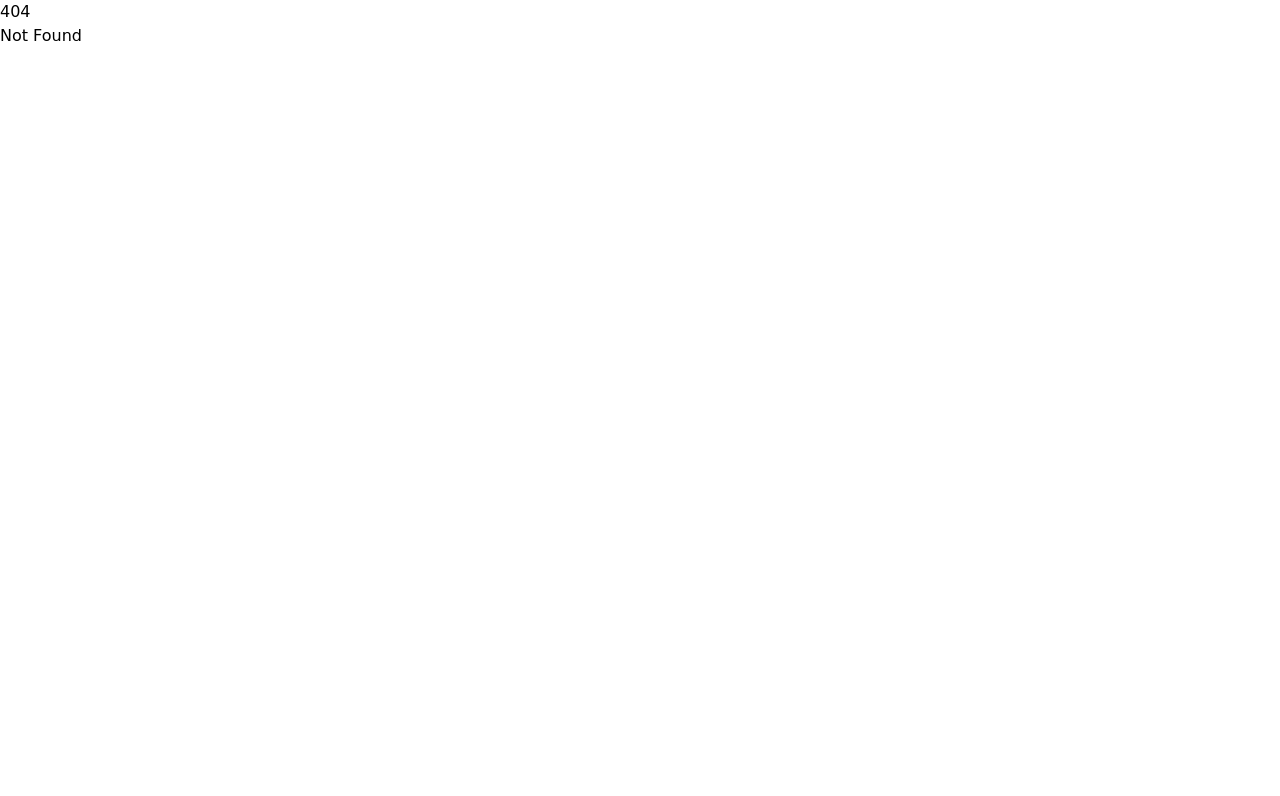
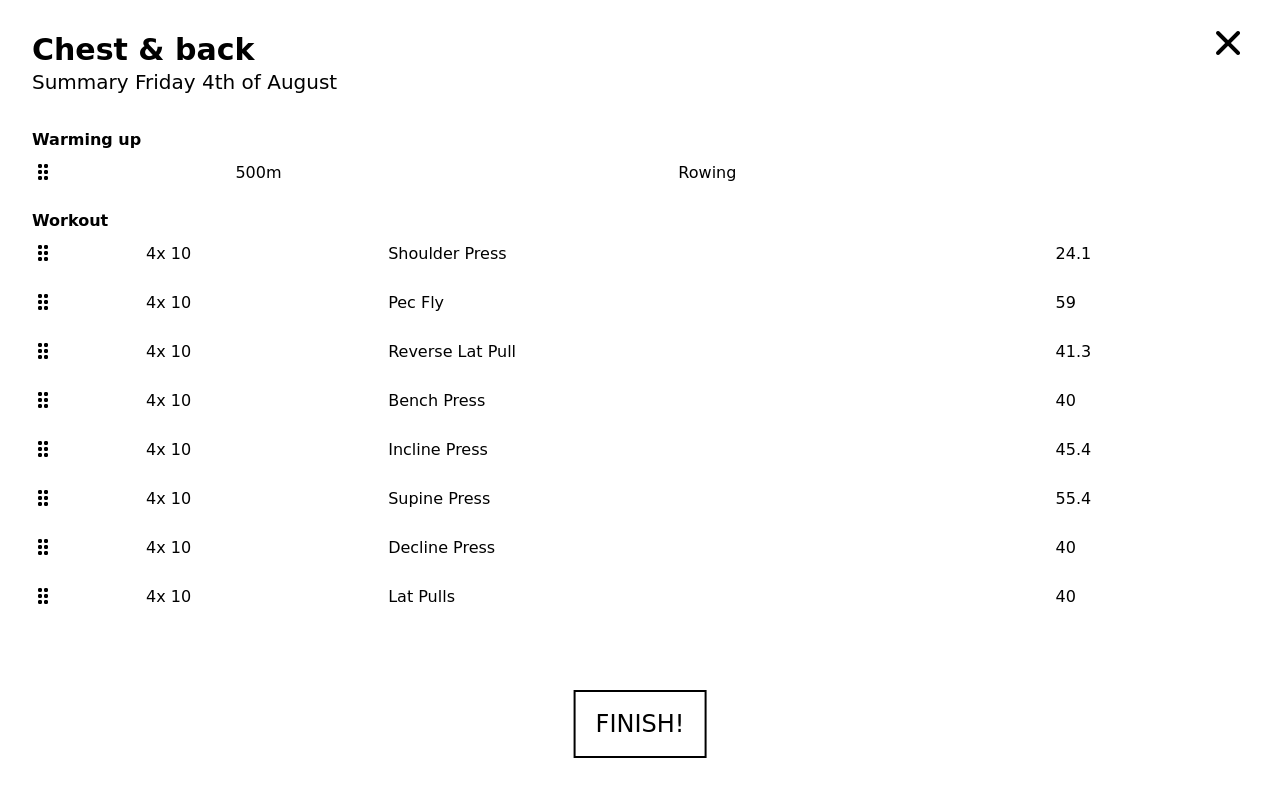
Before and after one commit to yansiegers/sveltekit-workout-app, a SvelteKit app: page /workout-routines/0/finish in a window 1280 px wide. Before the commit this address had no page. Shown: the top 796 px of the page. Built offline with nearby package versions, Linux system fonts and the light colour scheme.

Commit message:
Copy routine page

```diff
--- /dev/null
+++ b/src/routes/workout-routines/0/finish/+page.svelte
@@ -0,0 +1,48 @@
+<script lang="ts">
+	import FloatingButton from '../../../../components/FloatingButton.svelte';
+	import Header from '../../../../components/Header.svelte';
+	import OrderableExercisesList from '../../../../components/OrderableExercisesList.svelte';
+
+	interface WorkoutExercise {
+		type: 'workoutExercise';
+		sets: number;
+		reps: number;
+		name: string;
+		weight: number;
+	}
+	interface WarmingUpExercise {
+		type: 'warmingUpExercise';
+		distance: number;
+		name: string;
+	}
+
+	let workoutRoutine = { id: 0, name: 'Chest & back' };
+	let subHeading = 'Summary Friday 4th of August';
+
+	let workoutExercises: WorkoutExercise[] = [
+		{ type: 'workoutExercise', sets: 4, reps: 10, name: 'Shoulder Press', weight: 24.1 },
+		{ type: 'workoutExercise', sets: 4, reps: 10, name: 'Pec Fly', weight: 59 },
+		{ type: 'workoutExercise', sets: 4, reps: 10, name: 'Reverse Lat Pull', weight: 41.3 },
+		{ type: 'workoutExercise', sets: 4, reps: 10, name: 'Bench Press', weight: 40 },
+		{ type: 'workoutExercise', sets: 4, reps: 10, name: 'Incline Press', weight: 45.4 },
+		{ type: 'workoutExercise', sets: 4, reps: 10, name: 'Supine Press', weight: 55.4 },
+		{ type: 'workoutExercise', sets: 4, reps: 10, name: 'Decline Press', weight: 40 },
+		{ type: 'workoutExercise', sets: 4, reps: 10, name: 'Lat Pulls', weight: 40 }
+	];
+	let warmingUpExercises: WarmingUpExercise[] = [
+		{ type: 'warmingUpExercise', distance: 500, name: 'Rowing' }
+	];
+</script>
+
+<div class="flex h-screen flex-col">
+	<main class=" h-full overflow-y-scroll p-8">
+		<Header heading={workoutRoutine.name} {subHeading} exit={true} href="/" />
+
+		<div class="mb-24">
+			<OrderableExercisesList title="Warming up" exercises={warmingUpExercises} />
+			<OrderableExercisesList title="Workout" exercises={workoutExercises} />
+		</div>
+
+		<FloatingButton text="Finish!" href="/workout-routines/0/exercises" />
+	</main>
+</div>
```
